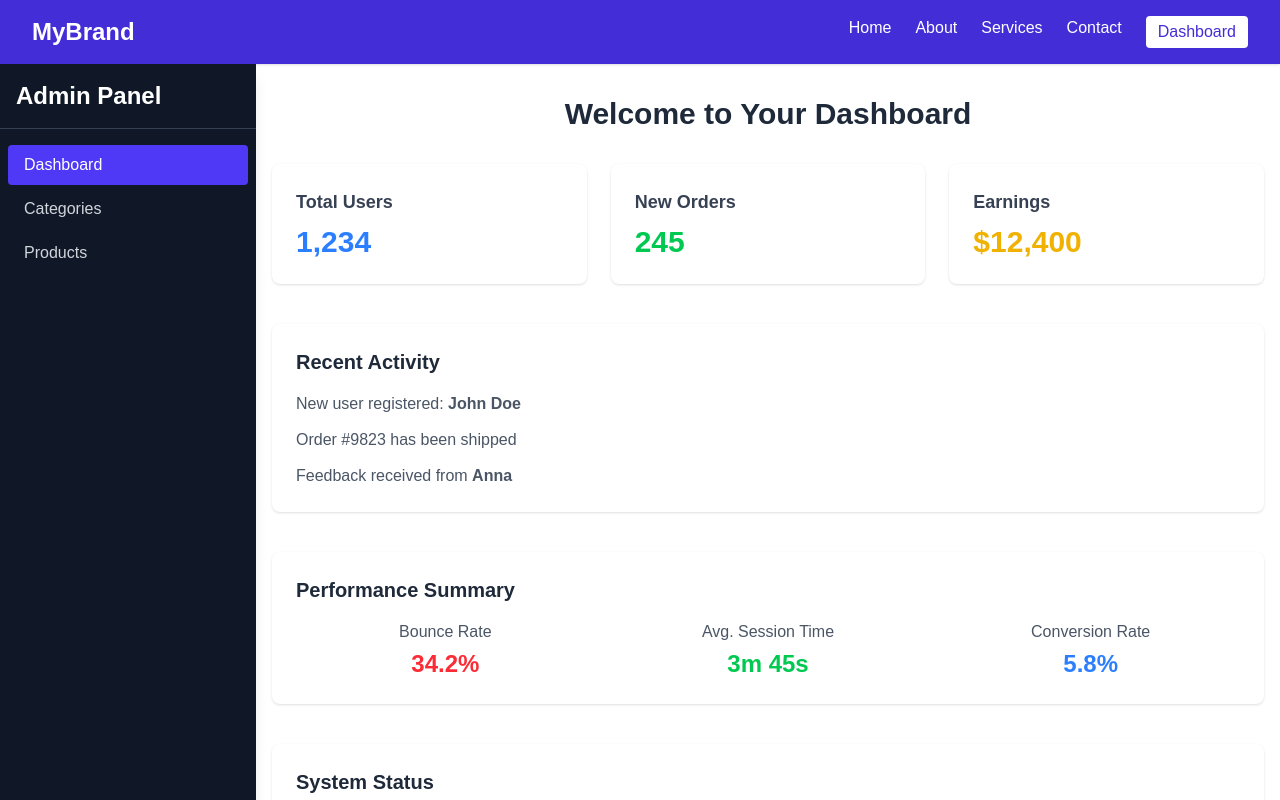
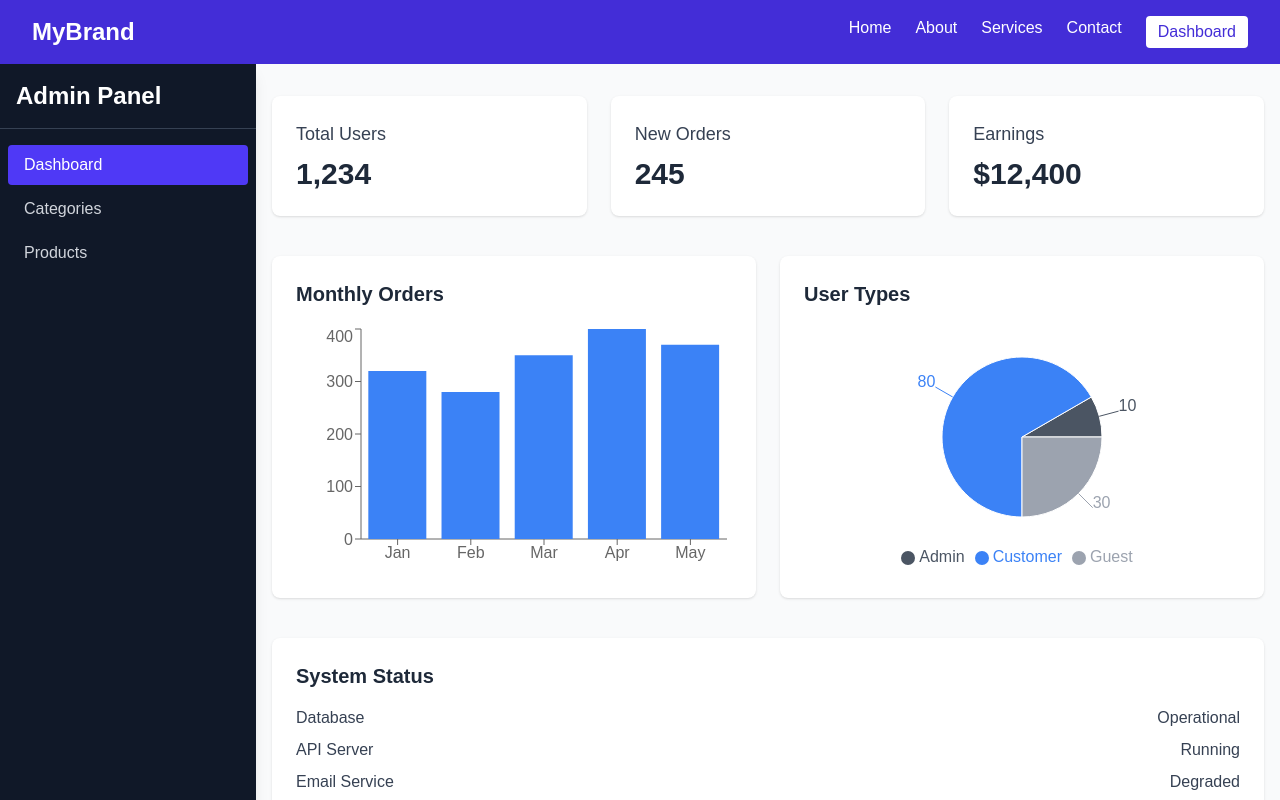
Before and after one commit to kader009/vaid-task, a Next.js app: page /dashboard in a window 1280 px wide. Shown: the top 800 px of the page. Built offline with nearby package versions, Linux system fonts and the light colour scheme.

Commit message:
dashboard home page modify with recharts

```diff
--- a/package.json
+++ b/package.json
@@ -15,7 +15,8 @@
     "react": "^19.0.0",
     "react-dom": "^19.0.0",
     "react-hot-toast": "^2.5.2",
-    "react-icons": "^5.5.0"
+    "react-icons": "^5.5.0",
+    "recharts": "^2.15.3"
   },
   "devDependencies": {
     "@eslint/eslintrc": "^3",
--- a/src/app/dashboard/page.jsx
+++ b/src/app/dashboard/page.jsx
@@ -1,73 +1,127 @@
+'use client';
+import {
+  BarChart,
+  Bar,
+  XAxis,
+  YAxis,
+  Tooltip,
+  ResponsiveContainer,
+  PieChart,
+  Pie,
+  Cell,
+  Legend,
+} from 'recharts';
+
+const ordersData = [
+  { month: 'Jan', orders: 320 },
+  { month: 'Feb', orders: 280 },
+  { month: 'Mar', orders: 350 },
+  { month: 'Apr', orders: 400 },
+  { month: 'May', orders: 370 },
+];
+
+const usersData = [
+  { name: 'Admin', value: 10 },
+  { name: 'Customer', value: 80 },
+  { name: 'Guest', value: 30 },
+];
+
+const COLORS = ['#4B5563', '#3B82F6', '#9CA3AF'];
+
 export default function DashboardHomePage() {
   return (
-    <main className="min-h-screen px-4 py-8">
+    <main className="min-h-screen px-4 py-8 bg-gray-50">
       <div className="max-w-7xl mx-auto">
-        <h1 className="text-3xl font-bold text-gray-800 mb-8 text-center">
-          Welcome to Your Dashboard
-        </h1>
-
         {/* Info Cards */}
         <div className="grid grid-cols-1 sm:grid-cols-2 lg:grid-cols-3 gap-6">
-          <div className="bg-white p-6 rounded-lg shadow hover:shadow-md transition">
-            <h2 className="text-lg font-semibold text-gray-700 mb-2">Total Users</h2>
-            <p className="text-3xl font-bold text-blue-500">1,234</p>
+          <div className="bg-white p-6 rounded-lg shadow-sm">
+            <h2 className="text-lg font-medium text-gray-700 mb-2">
+              Total Users
+            </h2>
+            <p className="text-3xl font-bold text-gray-800">1,234</p>
           </div>
-
-          <div className="bg-white p-6 rounded-lg shadow hover:shadow-md transition">
-            <h2 className="text-lg font-semibold text-gray-700 mb-2">New Orders</h2>
-            <p className="text-3xl font-bold text-green-500">245</p>
+          <div className="bg-white p-6 rounded-lg shadow-sm">
+            <h2 className="text-lg font-medium text-gray-700 mb-2">
+              New Orders
+            </h2>
+            <p className="text-3xl font-bold text-gray-800">245</p>
           </div>
-
-          <div className="bg-white p-6 rounded-lg shadow hover:shadow-md transition">
-            <h2 className="text-lg font-semibold text-gray-700 mb-2">Earnings</h2>
-            <p className="text-3xl font-bold text-yellow-500">$12,400</p>
+          <div className="bg-white p-6 rounded-lg shadow-sm">
+            <h2 className="text-lg font-medium text-gray-700 mb-2">Earnings</h2>
+            <p className="text-3xl font-bold text-gray-800">$12,400</p>
           </div>
         </div>
 
-        {/* Recent Activity */}
-        <div className="mt-10 bg-white p-6 rounded-lg shadow">
-          <h3 className="text-xl font-semibold text-gray-800 mb-4">Recent Activity</h3>
-          <ul className="space-y-3">
-            <li className="text-gray-600">New user registered: <strong>John Doe</strong></li>
-            <li className="text-gray-600">Order #9823 has been shipped</li>
-            <li className="text-gray-600">Feedback received from <strong>Anna</strong></li>
-          </ul>
-        </div>
+        {/* Charts Section */}
+        <div className="mt-10 grid grid-cols-1 md:grid-cols-2 gap-6">
+          {/* Bar Chart - Monthly Orders */}
+          <div className="bg-white p-6 rounded-lg shadow-sm">
+            <h3 className="text-xl font-semibold text-gray-800 mb-4">
+              Monthly Orders
+            </h3>
+            <ResponsiveContainer width="100%" height={250}>
+              <BarChart data={ordersData}>
+                <XAxis dataKey="month" />
+                <YAxis />
+                <Tooltip />
+                <Bar dataKey="orders" fill="#3B82F6" />
+              </BarChart>
+            </ResponsiveContainer>
+          </div>
 
-        {/* Performance Summary */}
-        <div className="mt-10 bg-white p-6 rounded-lg shadow">
-          <h3 className="text-xl font-semibold text-gray-800 mb-4">Performance Summary</h3>
-          <div className="grid grid-cols-1 sm:grid-cols-3 gap-6 text-center">
-            <div>
-              <p className="text-gray-600 mb-1">Bounce Rate</p>
-              <p className="text-2xl font-bold text-red-500">34.2%</p>
-            </div>
-            <div>
-              <p className="text-gray-600 mb-1">Avg. Session Time</p>
-              <p className="text-2xl font-bold text-green-500">3m 45s</p>
-            </div>
-            <div>
-              <p className="text-gray-600 mb-1">Conversion Rate</p>
-              <p className="text-2xl font-bold text-blue-500">5.8%</p>
-            </div>
+          {/* Pie Chart - User Types */}
+          <div className="bg-white p-6 rounded-lg shadow-sm">
+            <h3 className="text-xl font-semibold text-gray-800 mb-4">
+              User Types
+            </h3>
+            <ResponsiveContainer width="100%" height={250}>
+              <PieChart>
+                <Pie
+                  data={usersData}
+                  dataKey="value"
+                  nameKey="name"
+                  outerRadius={80}
+                  label
+                >
+                  {usersData.map((entry, index) => (
+                    <Cell
+                      key={`cell-${index}`}
+                      fill={COLORS[index % COLORS.length]}
+                    />
+                  ))}
+                </Pie>
+                <Tooltip />
+                <Legend />
+              </PieChart>
+            </ResponsiveContainer>
           </div>
         </div>
 
         {/* System Status */}
-        <div className="mt-10 bg-white p-6 rounded-lg shadow">
-          <h3 className="text-xl font-semibold text-gray-800 mb-4">System Status</h3>
-          <ul className="space-y-2">
+        <div className="mt-10 bg-white p-6 rounded-lg shadow-sm">
+          <h3 className="text-xl font-semibold text-gray-800 mb-4">
+            System Status
+          </h3>
+          <ul className="space-y-2 text-gray-700">
             <li className="flex items-center justify-between">
-              <span className="text-gray-600">Database</span>
-              <span className="text-green-600 font-medium">Operational</span>
+              <span>Database</span>
+              <span className="font-medium">Operational</span>
             </li>
             <li className="flex items-center justify-between">
-              <span className="text-gray-600">API Server</span>
-              <span className="text-green-600 font-medium">Running</span>
+              <span>API Server</span>
+              <span className="font-medium">Running</span>
             </li>
             <li className="flex items-center justify-between">
-              <span className="text-gray-600">Email Service</span>
-              <span className="text-yellow-500 font-medium">Degraded</span>
+              <span>Email Service</span>
+              <span className="font-medium">Degraded</span>
+            </li>
+            <li className="flex items-center justify-between">
+              <span>Payment Gateway</span>
+              <span className="font-medium">Operational</span>
+            </li>
+            <li className="flex items-center justify-between">
+              <span>File Storage</span>
+              <span className="font-medium">Down</span>
             </li>
           </ul>
         </div>
```
Also changed, not shown: 1 other file (tests, documents, lock files or other folders).
